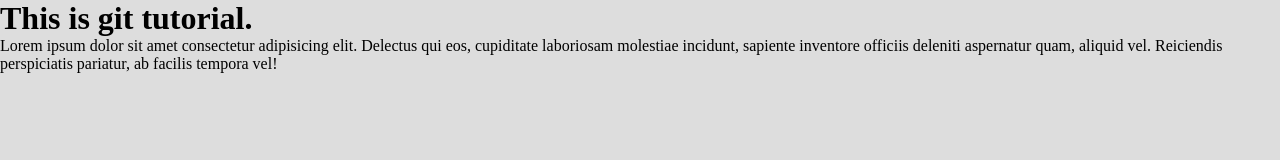
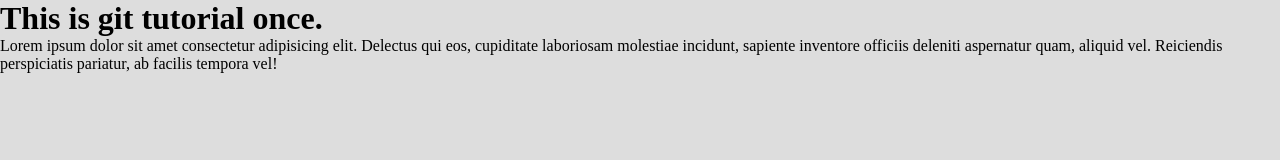
Before and after one commit to nitin2stay/Toturial, a plain HTML site: page index.html in a window 1280 px wide. Drawn offline with Linux system fonts and the light colour scheme.

Commit message:
heading changed

```diff
--- a/index.html
+++ b/index.html
@@ -7,7 +7,7 @@
     <link rel="stylesheet" href="style.css">
 </head>
 <body>
-   <h1>This is git tutorial.</h1>
+   <h1>This is git tutorial once.</h1>
    <p>Lorem ipsum dolor sit amet consectetur adipisicing elit. Delectus qui eos, cupiditate laboriosam molestiae incidunt, sapiente inventore officiis deleniti aspernatur quam, aliquid vel. Reiciendis perspiciatis pariatur, ab facilis tempora vel!</p>
 </body>
 </html>
```
